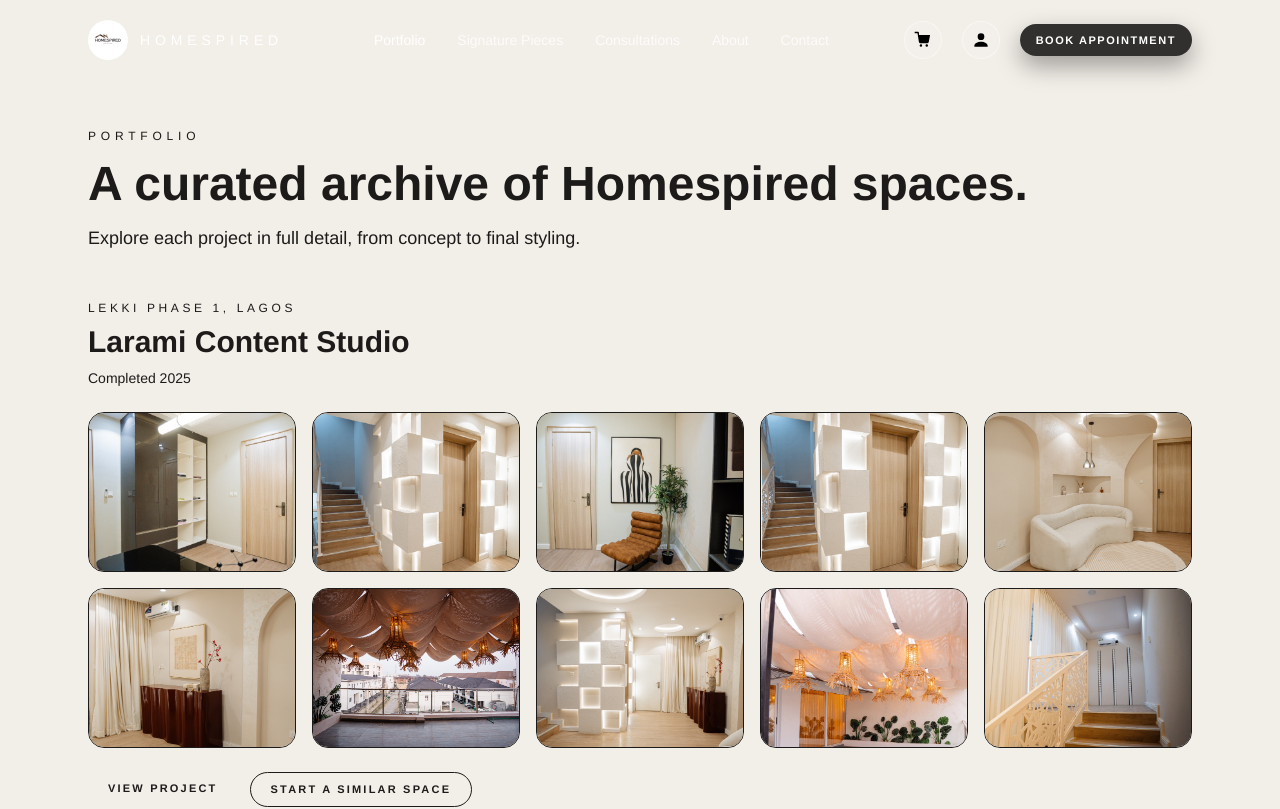
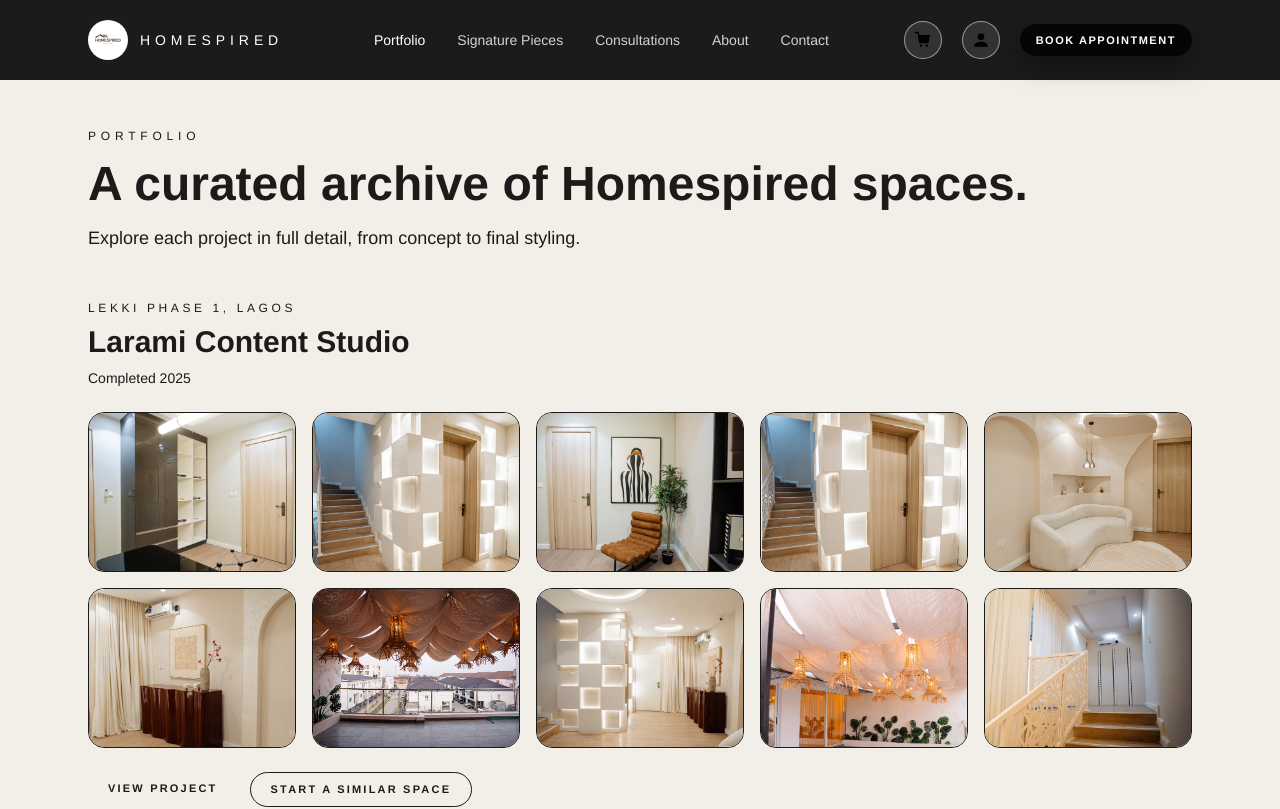
Before and after one commit to uthybuilds/Homespired, a React (Vite) app: page /portfolio in a window 1280 px wide. Shown: the top 809 px of the page. Built offline with nearby package versions, Linux system fonts and the light colour scheme.

Commit message:
Navbar: restore solid non-transparent header with z-index 100

```diff
--- a/src/components/Navbar.jsx
+++ b/src/components/Navbar.jsx
@@ -67,12 +67,13 @@ function Navbar() {
 
   return createPortal(
     <header
-      className="fixed inset-x-0 top-0 z-[100] bg-obsidian"
+      className="fixed inset-x-0 top-0 z-[100] bg-black"
       style={{
         position: "fixed",
         top: 0,
         left: 0,
         right: 0,
+        backgroundColor: "#1c1b1a",
         transform: "translateZ(0)",
       }}
     >
```
